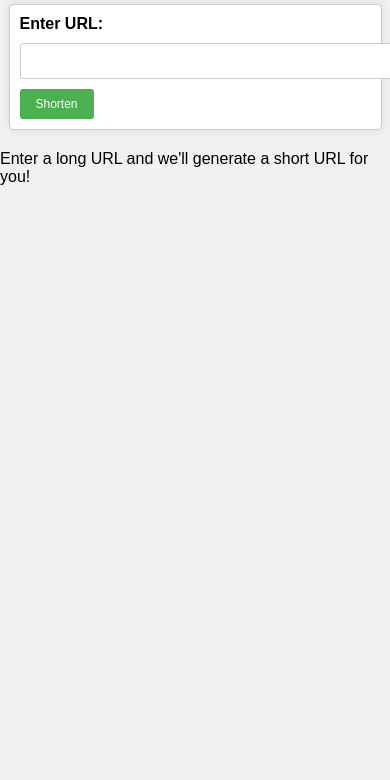
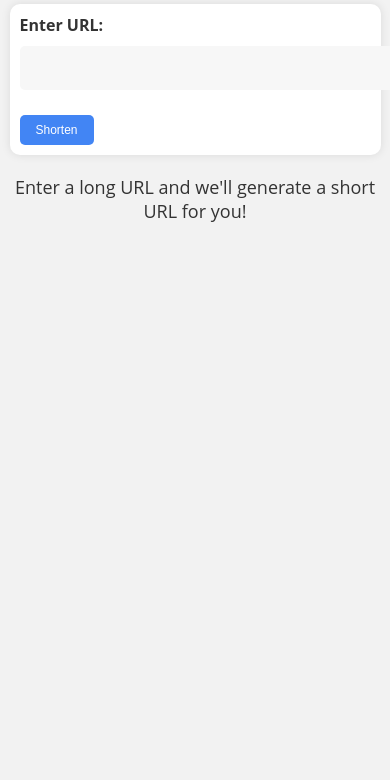
Before and after one commit to peterpapas/go_url_shortner, a plain HTML site: page index.html in a window 390 px wide. Shown: the part 64-844 px from the top of the page. Drawn offline with Linux system fonts and the light colour scheme.

Commit message:
Updated styles

```diff
--- a/style.css
+++ b/style.css
@@ -1,76 +1,97 @@
-/* Default styles */
 body {
-  font-family: Arial, sans-serif;
-  background-color: #f1f1f1;
+  font-family: "Open Sans", sans-serif;
+  background-color: #f2f2f2;
   margin: 0;
   padding: 0;
 }
-
 h1 {
   text-align: center;
   margin-top: 50px;
+  font-family: "Roboto", sans-serif;
+  font-size: 48px;
+  color: #333;
 }
 
 form {
-  max-width: 500px;
+  max-width: 600px;
   margin: 50px auto;
   background-color: #fff;
-  border: 1px solid #ccc;
-  padding: 20px;
+  border: none;
+  padding: 50px;
   box-shadow: 0 0 10px rgba(0, 0, 0, 0.1);
-  border-radius: 5px;
+  border-radius: 10px;
 }
 
 label {
   display: block;
   margin-bottom: 10px;
   font-weight: bold;
+  color: #333;
 }
 
 input[type="text"] {
   width: 100%;
-  padding: 10px;
-  font-size: 16px;
-  border: 1px solid #ccc;
-  border-radius: 3px;
+  padding: 15px;
+  font-size: 20px;
+  border: none;
+  border-radius: 5px;
+  background-color: #f7f7f7;
+  margin-bottom: 20px;
 }
 
 button[type="submit"] {
   display: block;
   margin-top: 20px;
-  padding: 10px 20px;
-  background-color: #4caf50;
+  padding: 15px 30px;
+  background-color: #4285f4;
   color: #fff;
-  font-size: 16px;
+  font-size: 20px;
   border: none;
-  border-radius: 3px;
+  border-radius: 5px;
   cursor: pointer;
+  transition: all 0.3s ease-in-out;
 }
 
 button[type="submit"]:hover {
-  background-color: #3e8e41;
+  background-color: #3367d6;
+  transform: translateY(-3px);
+  box-shadow: 0 5px 10px rgba(0, 0, 0, 0.2);
+}
+
+p {
+  font-family: "Open Sans", sans-serif;
+  font-size: 24px;
+  color: #333;
+  text-align: center;
 }
 
 /* Breakpoints for mobile and tablet screens */
+/* Breakpoints for mobile and tablet screens */
 @media (max-width: 768px) {
   h1 {
-    font-size: 28px;
+    font-size: 36px;
     margin-top: 30px;
   }
 
   form {
     max-width: 90%;
     margin: 30px auto;
-    padding: 15px;
+    padding: 30px;
   }
 
   input[type="text"] {
-    font-size: 14px;
+    font-size: 18px;
+    margin-bottom: 15px;
   }
 
   button[type="submit"] {
     margin-top: 15px;
-    font-size: 14px;
+    font-size: 18px;
+    padding: 12px 24px;
+  }
+
+  p {
+    font-size: 18px;
   }
 }
 
```
